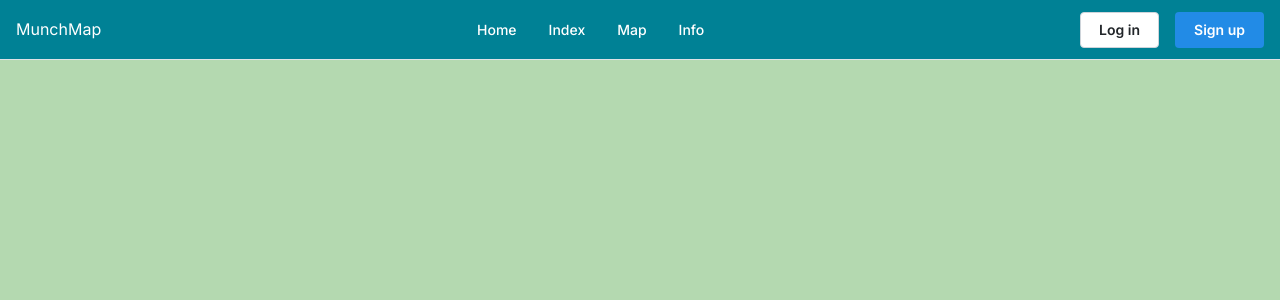
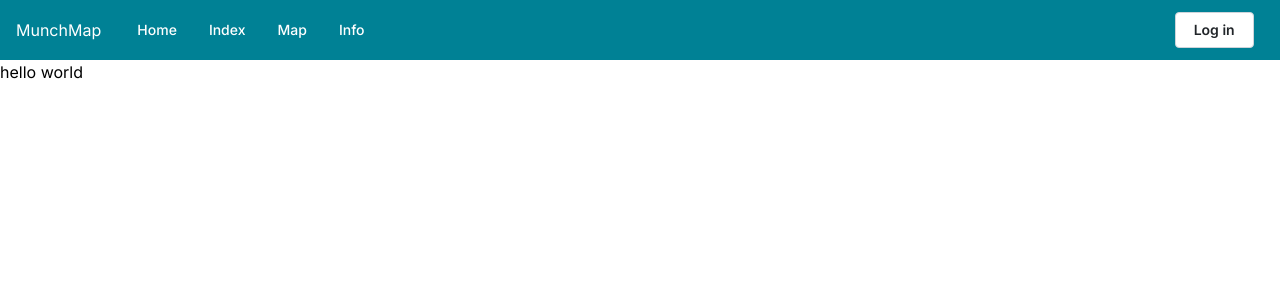
Before and after one commit to AlphaXII/MunchMap, a Next.js app in the folder munchmap-app/: page / in a window 1280 px wide. Shown: the top 300 px of the page. Built offline with nearby package versions, Linux system fonts and the light colour scheme.

Commit message:
fixed header to match more closely to wire frame

```diff
--- a/munchmap-app/app/ui/css/styles.module.css
+++ b/munchmap-app/app/components/Header.module.css
@@ -2,7 +2,6 @@
     height: rem(60px);
     padding-left: var(--mantine-spacing-md);
     padding-right: var(--mantine-spacing-md);
-    border-bottom: rem(1px) solid light-dark(var(--mantine-color-gray-3), var(--mantine-color-dark-4));
     background-color: #008195;
     color: white;
   }
--- /dev/null
+++ b/munchmap-app/app/components/Header.tsx
@@ -0,0 +1,37 @@
+"use client";
+import { Grid, Button, Box, Group, GridCol, Container } from "@mantine/core";
+import classes from "./Header.module.css";
+
+export function HeaderMegaMenu({ children }: any) {
+  return (
+    <>
+      <header className={classes.header}>
+        <Grid h="100%" style={{ display: "flex", alignItems: "center" }}>
+          <Grid.Col span={1} style={{ display: "flex", alignItems: "center" }}>
+            <div>MunchMap</div>
+          </Grid.Col>
+          <Grid.Col span={10} style={{ display: "flex", alignItems: "center" }}>
+            <Group h="100%" gap={0} visibleFrom="sm">
+              <a href="/" className={classes.link}>
+                Home
+              </a>
+              <a href="#" className={classes.link}>
+                Index
+              </a>
+              <a href="#" className={classes.link}>
+                Map
+              </a>
+              <a href="#" className={classes.link}>
+                Info
+              </a>
+            </Group>
+          </Grid.Col>
+          <Grid.Col span={1} style={{ display: "flex", alignItems: "center" }}>
+            <Button variant="default">Log in</Button>
+          </Grid.Col>
+        </Grid>
+      </header>
+      <div>{children}</div>
+    </>
+  );
+}
--- a/munchmap-app/app/globals.css
+++ b/munchmap-app/app/globals.css
@@ -1,4 +1,4 @@
-:root {
+/* :root {
   --max-width: 1100px;
   --border-radius: 12px;
   --font-mono: ui-monospace, Menlo, Monaco, "Cascadia Mono", "Segoe UI Mono",
@@ -105,4 +105,4 @@ a {
   html {
     color-scheme: dark;
   }
-}
+} */
--- a/munchmap-app/app/layout.tsx
+++ b/munchmap-app/app/layout.tsx
@@ -3,7 +3,7 @@ import { Inter } from "next/font/google";
 import "./globals.css";
 import "@mantine/core/styles.css";
 import { createTheme, MantineProvider, ColorSchemeScript } from "@mantine/core";
-import { HeaderMegaMenu } from "./ui/Header";
+import { HeaderMegaMenu } from "./components/Header";
 
 const theme = createTheme({
   /** Put your mantine theme override here */
@@ -25,8 +25,7 @@ export default function RootLayout({
     <html lang="en">
       <body className={inter.className}>
         <MantineProvider theme={theme}>
-          <HeaderMegaMenu></HeaderMegaMenu>
-          {children}
+          <HeaderMegaMenu>{children}</HeaderMegaMenu>
         </MantineProvider>
       </body>
     </html>
--- a/munchmap-app/app/page.tsx
+++ b/munchmap-app/app/page.tsx
@@ -1,101 +1,9 @@
 import Image from "next/image";
 import styles from "./page.module.css";
 import { ColorSchemeToggle } from "./ColorToggle";
-import { HeaderMegaMenu } from "./ui/Header";
 
 export default function Home() {
   return (
-    <div></div>
-    // <div className={styles.mainbackground}>
-    //   <HeaderMegaMenu></HeaderMegaMenu>
-    // </div>
-    // <main className={styles.main}>
-    //   <div className={styles.description}>
-    //     <p>
-    //       Get started by editing&nbsp;
-    //       <code className={styles.code}>app/page.tsx</code>
-    //     </p>
-    //     <div>
-    //       <a
-    //         href="https://vercel.com?utm_source=create-next-app&utm_medium=appdir-template&utm_campaign=create-next-app"
-    //         target="_blank"
-    //         rel="noopener noreferrer"
-    //       >
-    //         By{" "}
-    //         <Image
-    //           src="/vercel.svg"
-    //           alt="Vercel Logo"
-    //           className={styles.vercelLogo}
-    //           width={100}
-    //           height={24}
-    //           priority
-    //         />
-    //       </a>
-    //     </div>
-    //   </div>
-
-    //   <div className={styles.center}>
-    //     <Image
-    //       className={styles.logo}
-    //       src="/next.svg"
-    //       alt="Next.js Logo"
-    //       width={180}
-    //       height={37}
-    //       priority
-    //     />
-    //   </div>
-
-    //   <div className={styles.grid}>
-    //     <a
-    //       href="https://nextjs.org/docs?utm_source=create-next-app&utm_medium=appdir-template&utm_campaign=create-next-app"
-    //       className={styles.card}
-    //       target="_blank"
-    //       rel="noopener noreferrer"
-    //     >
-    //       <h2>
-    //         Docs <span>-&gt;</span>
-    //       </h2>
-    //       <p>Find in-depth information about Next.js features and API.</p>
-    //     </a>
-
-    //     <a
-    //       href="https://nextjs.org/learn?utm_source=create-next-app&utm_medium=appdir-template&utm_campaign=create-next-app"
-    //       className={styles.card}
-    //       target="_blank"
-    //       rel="noopener noreferrer"
-    //     >
-    //       <h2>
-    //         Learn <span>-&gt;</span>
-    //       </h2>
-    //       <p>Learn about Next.js in an interactive course with&nbsp;quizzes!</p>
-    //     </a>
-
-    //     <a
-    //       href="https://vercel.com/templates?framework=next.js&utm_source=create-next-app&utm_medium=appdir-template&utm_campaign=create-next-app"
-    //       className={styles.card}
-    //       target="_blank"
-    //       rel="noopener noreferrer"
-    //     >
-    //       <h2>
-    //         Templates <span>-&gt;</span>
-    //       </h2>
-    //       <p>Explore starter templates for Next.js.</p>
-    //     </a>
-
-    //     <a
-    //       href="https://vercel.com/new?utm_source=create-next-app&utm_medium=appdir-template&utm_campaign=create-next-app"
-    //       className={styles.card}
-    //       target="_blank"
-    //       rel="noopener noreferrer"
-    //     >
-    //       <h2>
-    //         Deploy <span>-&gt;</span>
-    //       </h2>
-    //       <p>
-    //         Instantly deploy your Next.js site to a shareable URL with Vercel.
-    //       </p>
-    //     </a>
-    //   </div>
-    // </main>
+    <div>hello world</div>
   );
 }
--- a/munchmap-app/app/ui/Header.tsx
+++ /dev/null
@@ -1,35 +0,0 @@
-"use client";
-import { Group, Button, Box, useMantineTheme } from "@mantine/core";
-import classes from "./css/styles.module.css";
-
-export function HeaderMegaMenu() {
-  return (
-    <Box pb={0}>
-      <header className={classes.header}>
-        <Group justify="space-between" h="100%">
-          <div>MunchMap</div>
-
-          <Group h="100%" gap={0} visibleFrom="sm">
-            <a href="#" className={classes.link}>
-              Home
-            </a>
-            <a href="#" className={classes.link}>
-              Index
-            </a>
-            <a href="#" className={classes.link}>
-              Map
-            </a>
-            <a href="#" className={classes.link}>
-              Info
-            </a>
-          </Group>
-
-          <Group visibleFrom="sm">
-            <Button variant="default">Log in</Button>
-            <Button>Sign up</Button>
-          </Group>
-        </Group>
-      </header>
-    </Box>
-  );
-}
```
Also changed, not shown: 1 other file (tests, documents, lock files or other folders).
